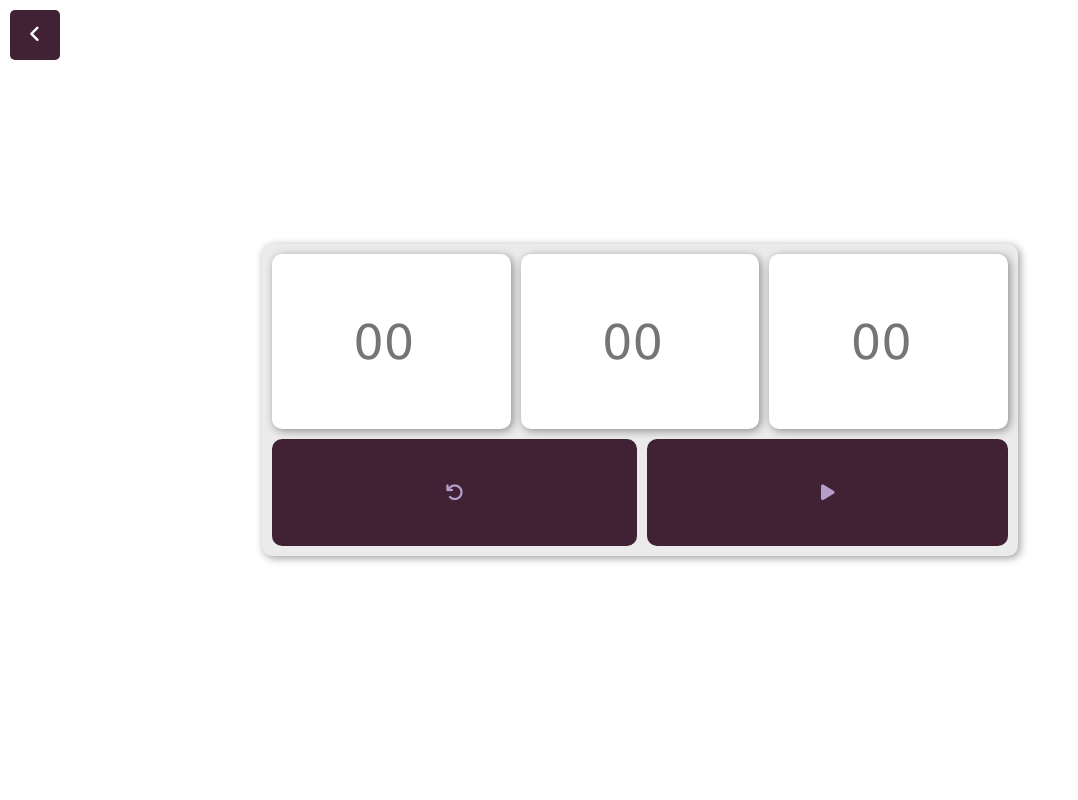
After one commit to Ashonst2844/tools-app, a PHP site: page /src/apps/timer/timer.html in a window 1280 px wide. The commit adds this page. Shown: the whole page, without its empty margins (0-1078 px from the left). Run offline with PHP 8.4, Linux system fonts and the light colour scheme; some libraries are stand-ins or nearby versions.

Commit message:
create timer app

```diff
--- a/index.html
+++ b/index.html
@@ -10,8 +10,12 @@
 <body>
     <section id="apps" class="container">
         <a href="src/apps/calc/calc.html" title="Calculator">
-            <i class="fa-solid fa-calculator"></i><br>
+            <i class="fa-solid fa-calculator"></i>
             <h1>Calculator</h1>
+        </a>
+        <a href="src/apps/timer/timer.html" title="Timer">
+            <i class="fa-regular fa-clock"></i>
+            <h1>Timer</h1>
         </a>
     </section>
     <section id="webs" class="container">
--- /dev/null
+++ b/src/apps/timer/script.js
@@ -0,0 +1,12 @@
+const hDis = document.querySelector("#hour");
+const mDis = document.querySelector("#minute");
+const sDis = document.querySelector("#second");
+
+function reset() {
+    hDis.value = 0;
+    mDis.value = 0;
+    sDis.value = 0;
+}
+function playStop() {
+    console.log(`H = ${hDis.value}, M = ${mDis.value}, S = ${sDis.value}`)
+}
--- /dev/null
+++ b/src/apps/timer/timer.html
@@ -0,0 +1,26 @@
+<!DOCTYPE html>
+<html lang="en">
+<head>
+    <meta charset="UTF-8">
+    <meta name="viewport" content="width=device-width, initial-scale=1.0">
+    <title>Tools.me - Timer</title>
+    <link rel="stylesheet" href="../../style.css">
+    <script src="https://kit.fontawesome.com/29575beb59.js" crossorigin="anonymous"></script>
+</head>
+<body>
+    <a href="../../../index.html" id="backButton"><i class="fa-solid fa-angle-left"></i></a>
+    <div id="timerCard">
+        <section id="timer">
+            <input type="number" name="hour" id="hour" min="0" placeholder="00" title="Input Hours">
+            <input type="number" name="minute" id="minute" min="0" placeholder="00" title="Input Minutes">
+            <input type="number" name="second" id="second" min="0" placeholder="00" title="Input Seconds">
+        </section>
+        <section id="control">
+            <button onclick="reset()"><i class="fa-solid fa-arrow-rotate-left"></i></button>
+            <button onclick="playStop()"><i class="fa-solid fa-play"></i></button>
+        </section>
+    </div>
+
+    <script src="script.js"></script>
+</body>
+</html>
--- a/src/style.css
+++ b/src/style.css
@@ -109,6 +109,7 @@ body {
   font-size: 2.5rem;
   overflow-x: scroll;
   padding: 10px;
+  box-shadow: 2px 2px 8px rgba(0, 0, 0, 0.4);
 }
 #button {
   height: 80%;
@@ -130,3 +131,44 @@ body {
   background: var(--accent-hover);
   color: var(--main);
 }
+
+/* TIMER STYLE */
+#timerCard {
+  flex-wrap: wrap;
+  padding: 10px;
+  height: 40%;
+  background-color: var(--main-2);
+  border-radius: 10px;
+  box-shadow: 2px 2px 8px rgba(0, 0, 0, 0.4);
+  display: flex;
+  width: 60%;
+}
+#timer {
+  width: 100%;
+  height: 60%;
+  display: flex;
+  gap: 10px;
+}
+#timer input {
+  font-size: 3rem;
+  width: 33.33%;
+  box-shadow: 2px 2px 8px rgba(0, 0, 0, 0.4);
+  border-radius: 10px;
+  text-align: center;
+}
+#control {
+  width: 100%;
+  height: 40%;
+  display: grid;
+  grid-template-columns: auto auto;
+  padding-top: 10px;
+  gap: 10px;
+}
+#control button {
+  background-color: var(--accent);
+  border-radius: 10px;
+  font-size: 1.5em;
+}
+#control button:hover {
+  background-color: var(--accent-hover);
+}
```
